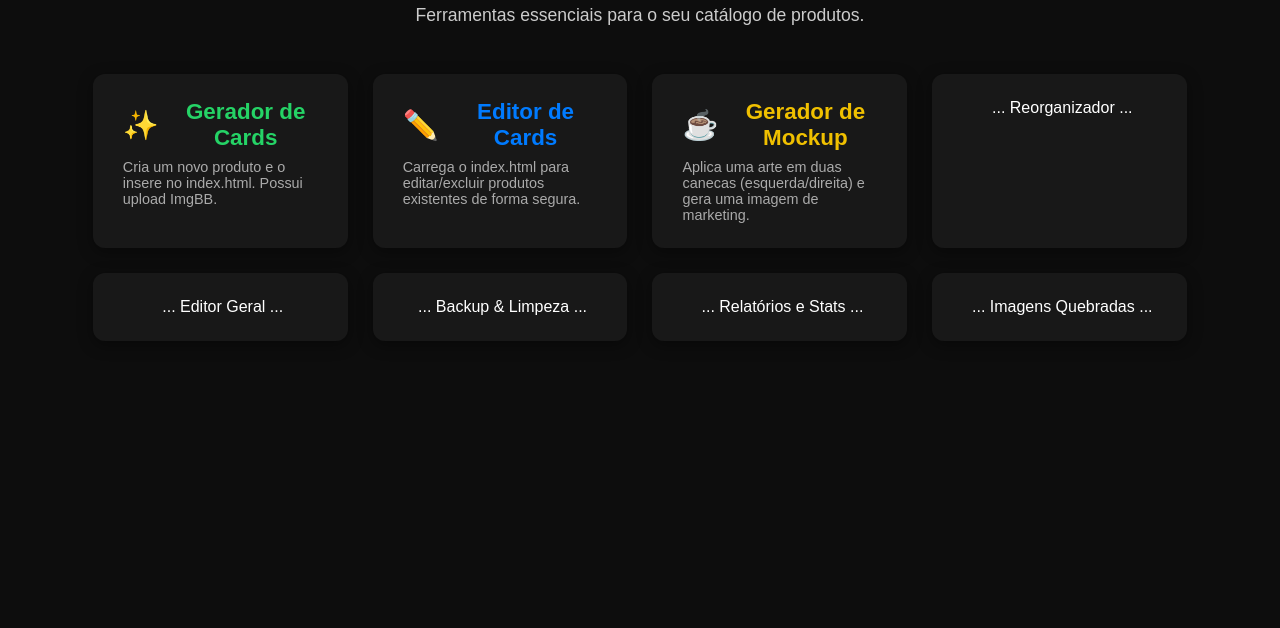
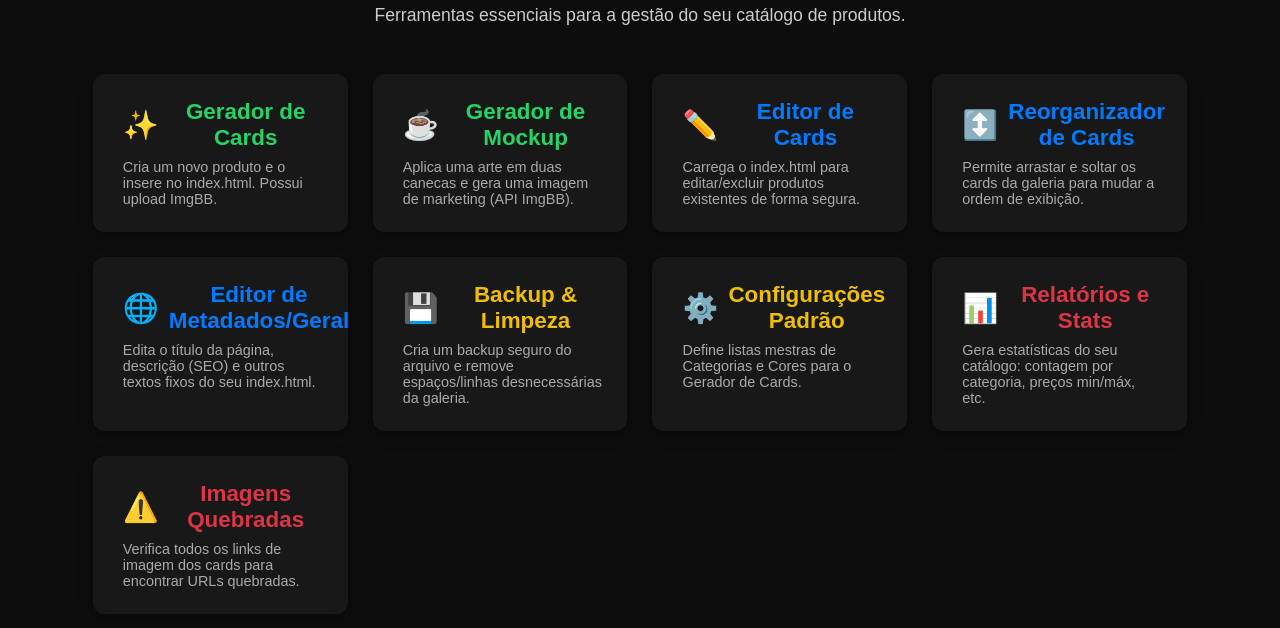
Before and after one commit to blecauth/Card-Generator-for-Eccomerce, a plain HTML site: page index.html in a window 1280 px wide. Shown: the part 80-708 px from the top of the page. Drawn offline with Linux system fonts and the light colour scheme.

Commit message:
Update index.html for content management features
Updated the title and improved the description in the content section. Added new links and descriptions for card management functionalities.

```diff
--- a/index.html
+++ b/index.html
@@ -3,7 +3,7 @@
 <head>
     <meta charset="UTF-8">
     <meta name="viewport" content="width=device-width, initial-scale=1.0">
-    <title>Hub de Gerenciamento de Cards</title>
+    <title>Hub de Gerenciamento de Conteúdo</title>
     <style>
         * { margin: 0; padding: 0; box-sizing: border-box; font-family: "Poppins", sans-serif; }
         body {
@@ -68,44 +68,74 @@
         }
 
         /* Cores dos Cards */
-        .card-link.gerador:hover { border-left-color: #25D366; }
-        .card-link.gerador h2 { color: #25D366; }
-        .card-link.editor:hover { border-left-color: #007bff; }
-        .card-link.editor h2 { color: #007bff; }
+        /* Grupo de Criação */
+        .card-link.criacao:hover { border-left-color: #25D366; }
+        .card-link.criacao h2 { color: #25D366; }
+
+        /* Grupo de Edição */
+        .card-link.edicao:hover { border-left-color: #007bff; }
+        .card-link.edicao h2 { color: #007bff; }
+
+        /* Grupo de Utilitários e Arquivo */
         .card-link.utilidade:hover { border-left-color: #f0c000; }
         .card-link.utilidade h2 { color: #f0c000; }
+
+        /* Grupo de Análise e QA */
         .card-link.analise:hover { border-left-color: #dc3545; }
         .card-link.analise h2 { color: #dc3545; }
     </style>
 </head>
 <body>
     <h1>Hub de Gerenciamento de Conteúdo</h1>
-    <p>Ferramentas essenciais para o seu catálogo de produtos.</p>
+    <p>Ferramentas essenciais para a gestão do seu catálogo de produtos.</p>
 
     <div class="dashboard">
 
-    <a href="gerador.html" class="card-link gerador">
+        <a href="gerador.html" class="card-link criacao">
             <h2><span class="icon">✨</span> Gerador de Cards</h2>
             <p>Cria um novo produto e o insere no index.html. Possui upload ImgBB.</p>
         </a>
-    <a href="editor.html" class="card-link editor">
+
+        <a href="gerador_mockup.html" class="card-link criacao">
+            <h2><span class="icon">☕</span> Gerador de Mockup</h2>
+            <p>Aplica uma arte em duas canecas e gera uma imagem de marketing (API ImgBB).</p>
+        </a>
+
+        <a href="editor.html" class="card-link edicao">
             <h2><span class="icon">✏️</span> Editor de Cards</h2>
             <p>Carrega o index.html para editar/excluir produtos existentes de forma segura.</p>
         </a>
 
-    <a href="gerador_mockup.html" class="card-link utilidade">
-        <h2><span class="icon">☕</span> Gerador de Mockup</h2>
-        <p>Aplica uma arte em duas canecas (esquerda/direita) e gera uma imagem de marketing.</p>
+        <a href="reorganizador.html" class="card-link edicao">
+            <h2><span class="icon">↕️</span> Reorganizador de Cards</h2>
+            <p>Permite arrastar e soltar os cards da galeria para mudar a ordem de exibição.</p>
         </a>
 
-    <a href="reorganizador.html" class="card-link utilidade">... Reorganizador ...</a>
-    <a href="editor_geral.html" class="card-link editor">... Editor Geral ...</a>
-    <a href="utilidades_arquivo.html" class="card-link utilidade">... Backup & Limpeza ...</a>
+        <a href="editor_geral.html" class="card-link edicao">
+            <h2><span class="icon">🌐</span> Editor de Metadados/Geral</h2>
+            <p>Edita o título da página, descrição (SEO) e outros textos fixos do seu index.html.</p>
+        </a>
 
-    <a href="relatorios.html" class="card-link analise">... Relatórios e Stats ...</a>
-    <a href="checker_imagens.html" class="card-link analise">... Imagens Quebradas ...</a>
+        <a href="utilidades_arquivo.html" class="card-link utilidade">
+            <h2><span class="icon">💾</span> Backup & Limpeza</h2>
+            <p>Cria um backup seguro do arquivo e remove espaços/linhas desnecessárias da galeria.</p>
+        </a>
+
+        <a href="configuracoes.html" class="card-link utilidade">
+            <h2><span class="icon">⚙️</span> Configurações Padrão</h2>
+            <p>Define listas mestras de Categorias e Cores para o Gerador de Cards.</p>
+        </a>
+
+        <a href="relatorios.html" class="card-link analise">
+            <h2><span class="icon">📊</span> Relatórios e Stats</h2>
+            <p>Gera estatísticas do seu catálogo: contagem por categoria, preços min/máx, etc.</p>
+        </a>
+
+        <a href="checker_imagens.html" class="card-link analise">
+            <h2><span class="icon">⚠️</span> Imagens Quebradas</h2>
+            <p>Verifica todos os links de imagem dos cards para encontrar URLs quebradas.</p>
+        </a>
 
         </div>
-
 </body>
 </html>
```
Lines whose indentation alone changed are shown as unchanged.
